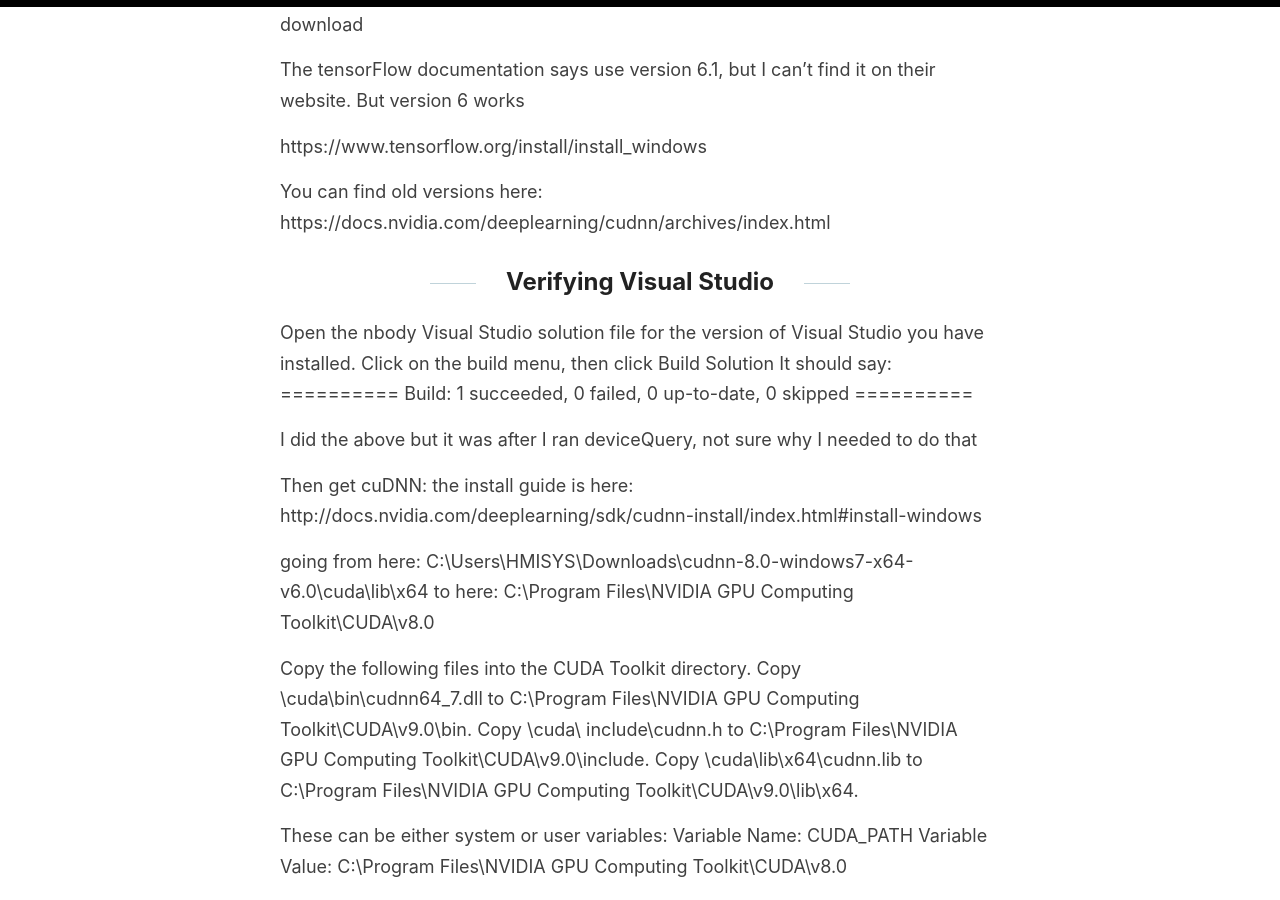
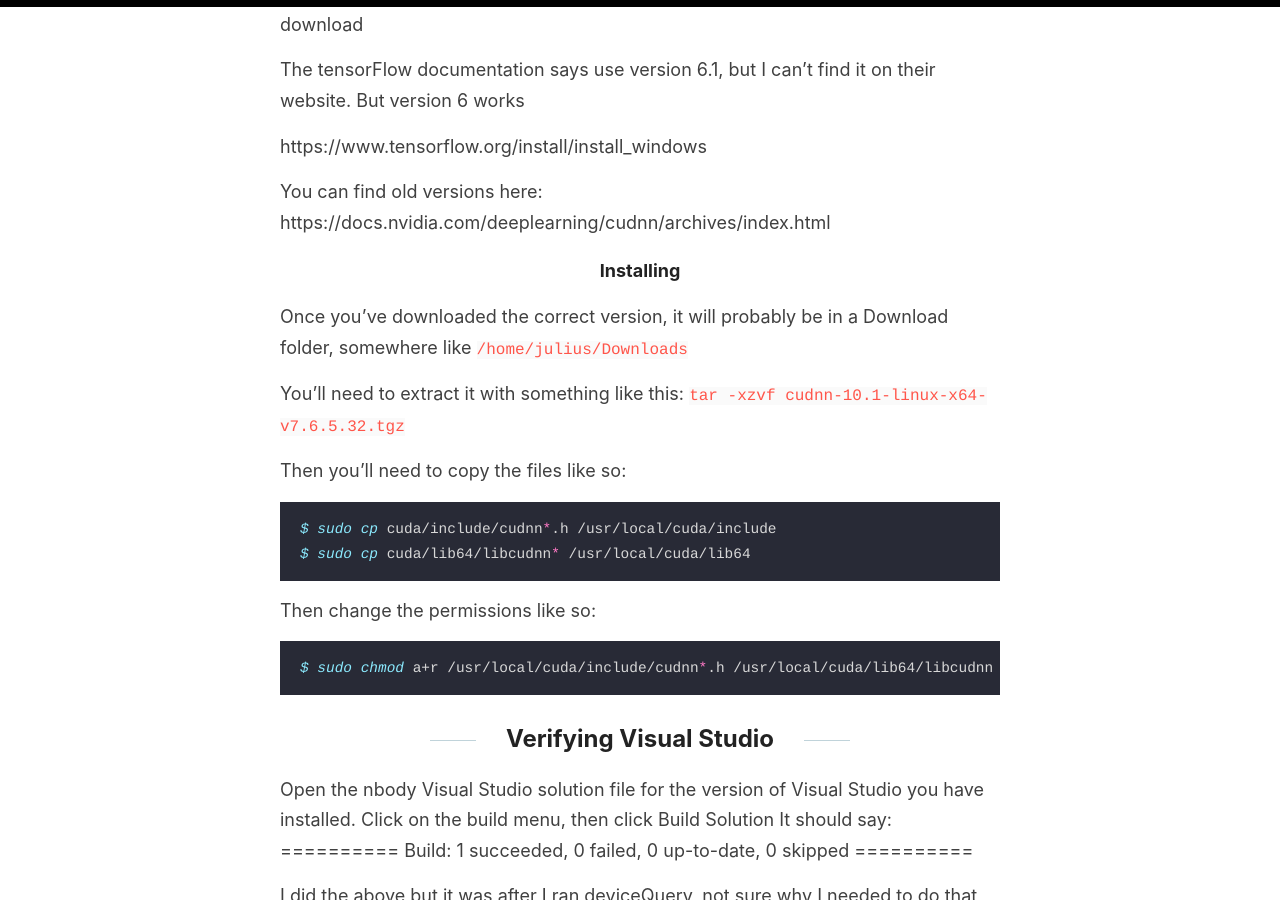
Before and after one commit to jss367/blog, a Jekyll site: the page built from _posts/2017-6-21-tensorflow-gpu-cuda.md, in a window 1280 px wide and 900 px high, scrolled down 5327 px. Built offline with Jekyll 4.4.1, drawn with Linux system fonts in a browser that asks for light colours; our own code applies the rules of GitHub Pages for plain Markdown files.

Commit message:
Update 2017-6-21-tensorflow-gpu-cuda.md

````diff
--- a/_posts/2017-6-21-tensorflow-gpu-cuda.md
+++ b/_posts/2017-6-21-tensorflow-gpu-cuda.md
@@ -199,8 +199,22 @@ https://www.tensorflow.org/install/install_windows
 You can find old versions here:
 https://docs.nvidia.com/deeplearning/cudnn/archives/index.html
 
+#### Installing
 
+Once you've downloaded the correct version, it will probably be in a Download folder, somewhere like `/home/julius/Downloads`
 
+You'll need to extract it with something like this:
+`tar -xzvf cudnn-10.1-linux-x64-v7.6.5.32.tgz`
+
+Then you'll need to copy the files like so:
+``` bash
+$ sudo cp cuda/include/cudnn*.h /usr/local/cuda/include
+$ sudo cp cuda/lib64/libcudnn* /usr/local/cuda/lib64
+```
+Then change the permissions like so:
+``` bash
+$ sudo chmod a+r /usr/local/cuda/include/cudnn*.h /usr/local/cuda/lib64/libcudnn*
+```
 ## Verifying Visual Studio
 
 Open the nbody Visual Studio solution file for the version of Visual Studio you have installed.
````
